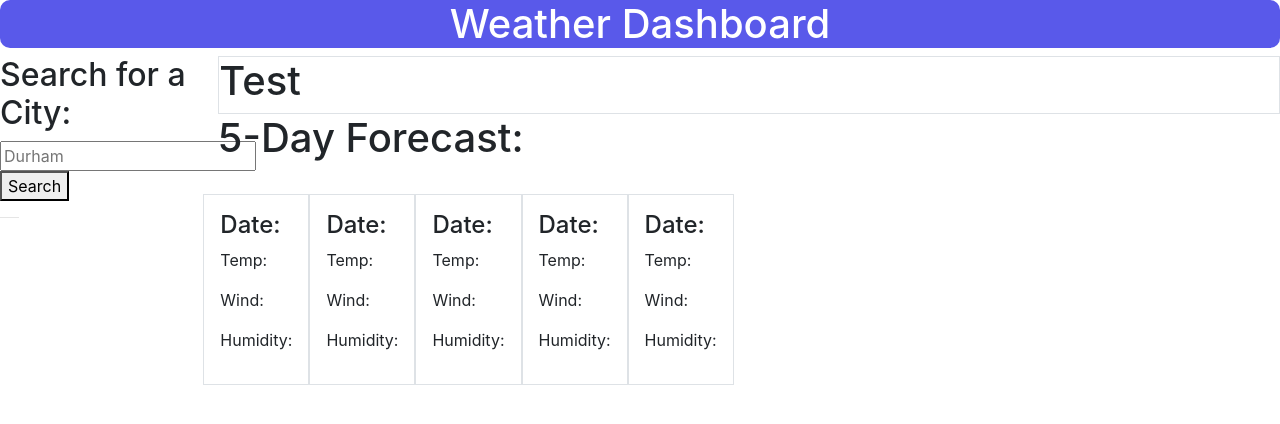
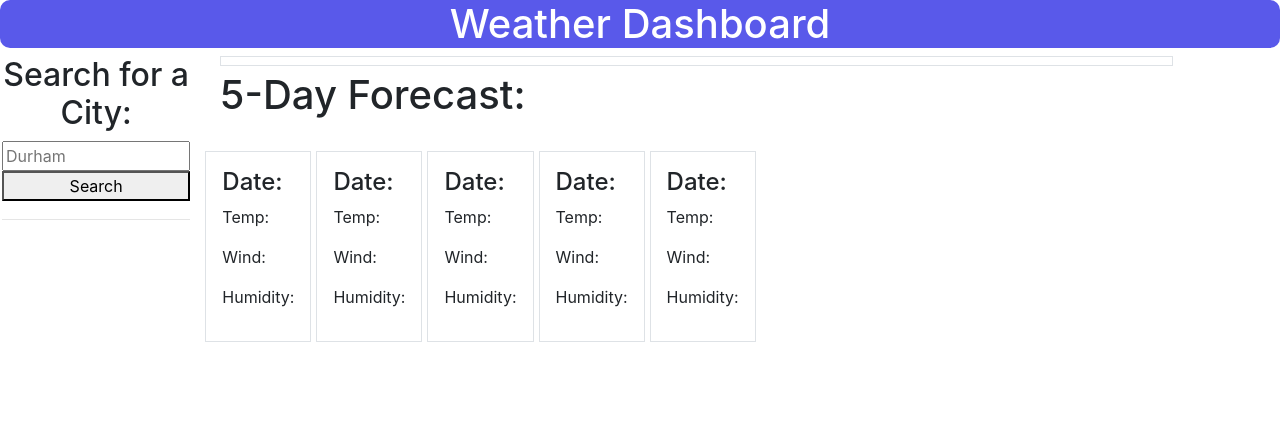
Before and after one commit to Akbarrett93/weather-dashboard, a plain HTML site: page index.html in a window 1280 px wide. Drawn offline with nearby package versions, Linux system fonts and the light colour scheme; no server answers.

Commit message:
css and html work

```diff
--- a/assets/css/style.css
+++ b/assets/css/style.css
@@ -7,10 +7,27 @@ header {
     font-size: 150%;
 }
 
-hr{
-    margin-left: 0;
+input {
+    width: 100%;
 }
 
-.left {
-    justify-content: left;
+#searchContainer {
+    margin-left: 2px;
 }
+
+button {
+    width: 100%;
+    margin-bottom: 2px;
+}
+
+#fiveDay {
+    margin-top: 5px;
+}
+
+#card {
+    margin-right: 5px;
+}
+
+#currentInfo {
+    padding-left: 5px;
+}
--- a/index.html
+++ b/index.html
@@ -16,21 +16,21 @@
 
 <body>
     <container id="big-container" class="row">
-        <container id="searchContainer" class="col-2 left">
+        <container id="searchContainer" class="col-2 justify-content-center text-center">
             <div>
                 <h2>Search for a City:</h2>
                 <input type="text" id="citySearch" placeholder="Durham">
             </div>
             <div>
                 <button id="searchBtn">Search</button>
-                <hr style="width:10%" />
+                <hr style="width:100%" />
             </div>
-            <ul id="searchList"></ul>
+            <form id="searchList" class=""></form>
         </container>
 
-        <container id="displayContainer" class="col-10">
+        <container id="displayContainer" class="col-9">
             <div id="currentInfo" class="border">
-                <h1 id="city">Test</h1>
+                <h1 id="city"></h1>
                 <h3 id="tempInfo"></h3>
                 <h3 id="windInfo"></h3>
                 <h3 id="humInfo"></h3>
```
